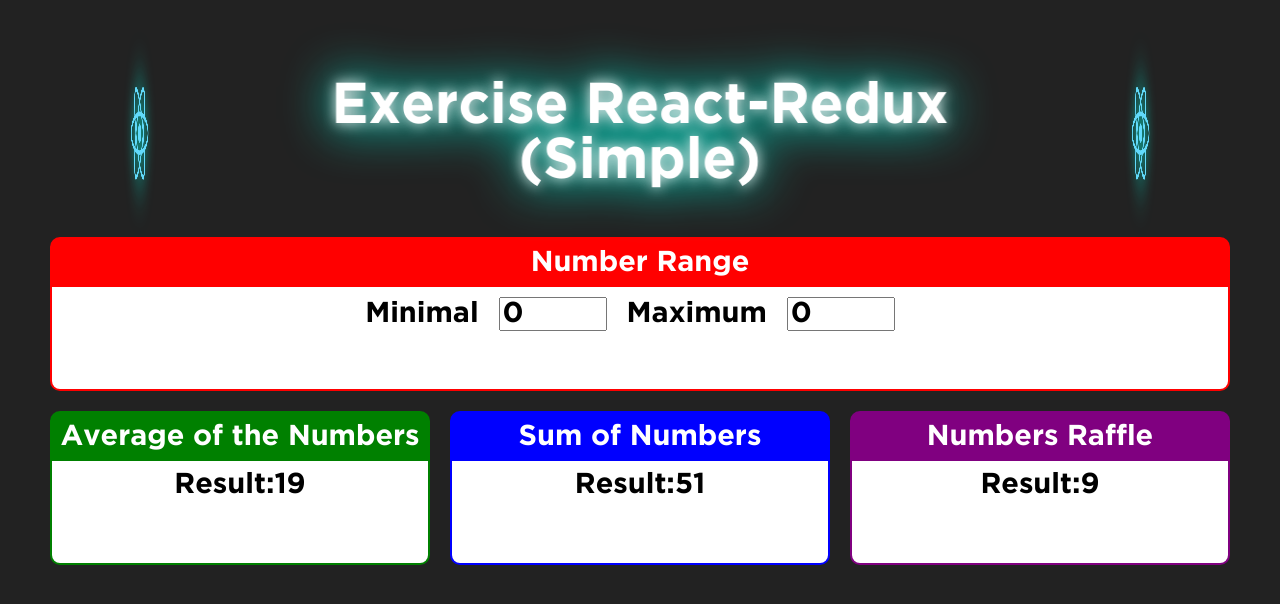
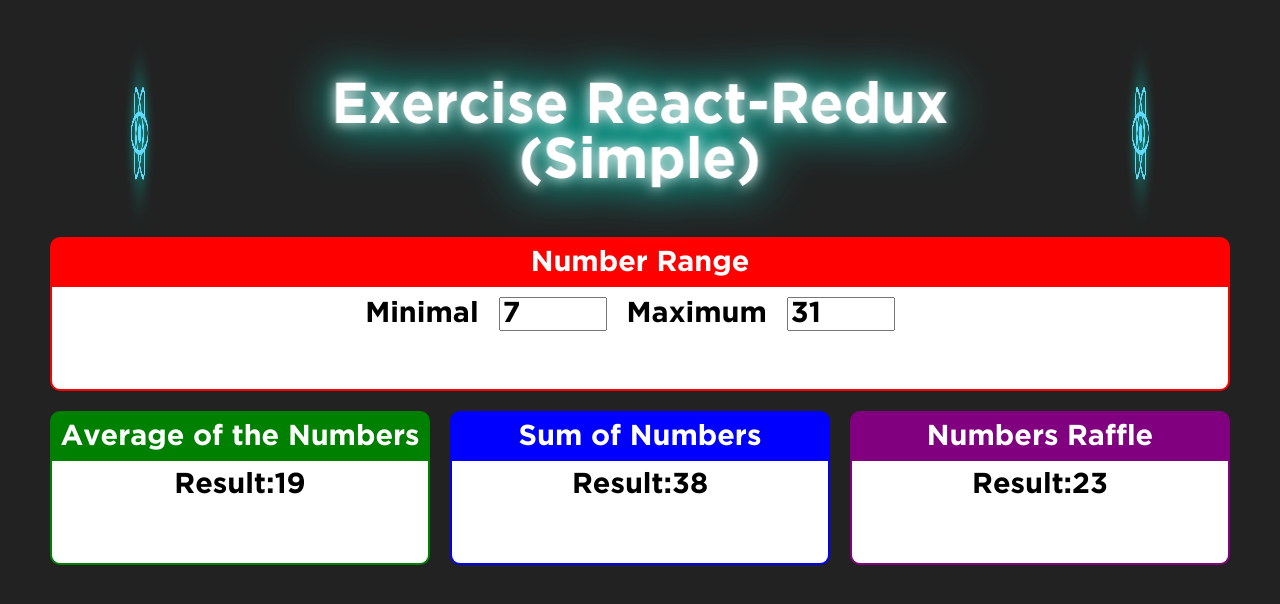
Before and after one commit to galenomoon/ReactRedux, a React (Create React App) app: page / in a window 1280 px wide. Shown: the top 604 px of the page. Built offline with nearby package versions, Linux system fonts and the light colour scheme.

Commit message:
Connecting Components using Redux - Sum, Draw and Interval

```diff
--- a/src/App.js
+++ b/src/App.js
@@ -4,6 +4,7 @@ import Media from "./components/Media";
 import Soma from "./components/Soma";
 import Sorteio from "./components/Sorteio";
 import Logo from "./logo.svg";
+import Card from "./components/Card";
 
 function App() {
   return (
@@ -13,6 +14,7 @@ function App() {
         <h1>Exercise React-Redux (Simple)</h1>
         <img src={Logo} className="App-logo" />
       </div>
+      {/* <Card> */}
       <div className="line">
         <Interval></Interval>
       </div>
@@ -21,6 +23,7 @@ function App() {
         <Soma title="#03 - Card" color="blue"></Soma>
         <Sorteio title="#04 - Card" color="purple"></Sorteio>
       </div>
+      {/* </Card> */}
     </div>
   );
 }
--- a/src/components/Interval.jsx
+++ b/src/components/Interval.jsx
@@ -1,21 +1,33 @@
 import './Interval.css'
 import React from 'react'
 import Card from './Card'
+import { connect } from 'react-redux'
 
-export default props=>{
+function Interval(props) {
+    const { min, max } = props;
     return (
         <Card title="Number Range" color='red'>
             <div className="Interval">
 
                 <span>
                     <strong>Minimal</strong>
-        <input type="number" value={0} />
+                    <input type="number" value={min} />
                 </span>
                 <span>
                     <strong>Maximum</strong>
-        <input type="number" value={0} />
+                    <input type="number" value={max} />
                 </span>
             </div>
         </Card>
     )
+
 }
+//Mapping states of applications and sending to props
+function mapStateToProps(state) {
+    return { //Calling reducer's states
+        min: state.numbers.min,
+        max: state.numbers.max,
+    }
+}
+
+export default connect(mapStateToProps)(Interval)
--- a/src/components/Soma.jsx
+++ b/src/components/Soma.jsx
@@ -1,15 +1,28 @@
 import React from 'react'
+import { connect } from 'react-redux' //Connect component to state of application
 import Card from './Card'
 
-export default props=>{
+function Soma(props) {
+    const { min, max } = props
     return (
         <Card title="Sum of Numbers" color='blue'>
             <div>
                 <span>
                     <span>Result:</span>
-        <strong>51</strong>
+                    <strong>{max + min}</strong>
                 </span>
             </div>
         </Card>
     )
 }
+
+//Mapping states of applications and sending to props
+function mapStateToProps(state) {
+    return { //Calling reducer's states
+        min: state.numbers.min,
+        max: state.numbers.max,
+    }
+}
+
+
+export default connect(mapStateToProps)(Soma)
--- a/src/components/Sorteio.jsx
+++ b/src/components/Sorteio.jsx
@@ -1,15 +1,28 @@
 import React from 'react'
+import { connect } from 'react-redux' //Connect component to state of application
 import Card from './Card'
 
-export default props=>{
+function Sorteio(props) {
+    const { min, max } = props
+    const random = parseInt(Math.random() * (max - min))
     return (
         <Card title="Numbers Raffle" color='purple'>
             <div>
                 <span>
                     <span>Result:</span>
-        <strong>9</strong>
+                    <strong>{random}</strong>
                 </span>
             </div>
         </Card>
     )
 }
+
+//Mapping states of applications and sending to props
+function mapStateToProps(state) {
+    return { //Calling reducer's states
+        min: state.numbers.min,
+        max: state.numbers.max,
+    }
+}
+
+export default connect(mapStateToProps)(Sorteio)
```
Lines whose indentation alone changed are shown as unchanged.
